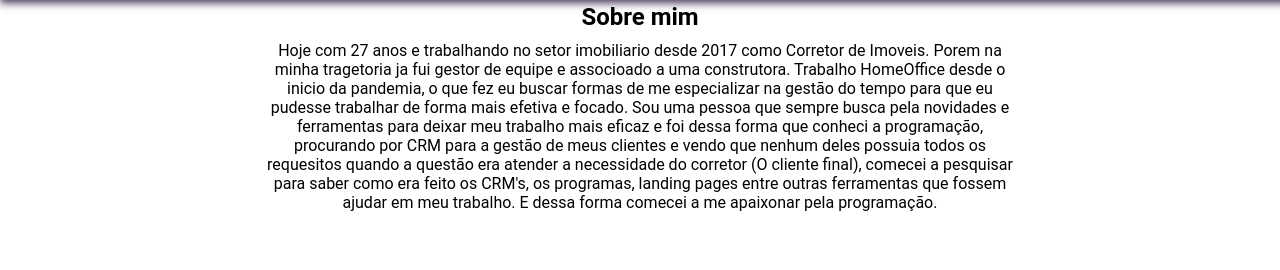
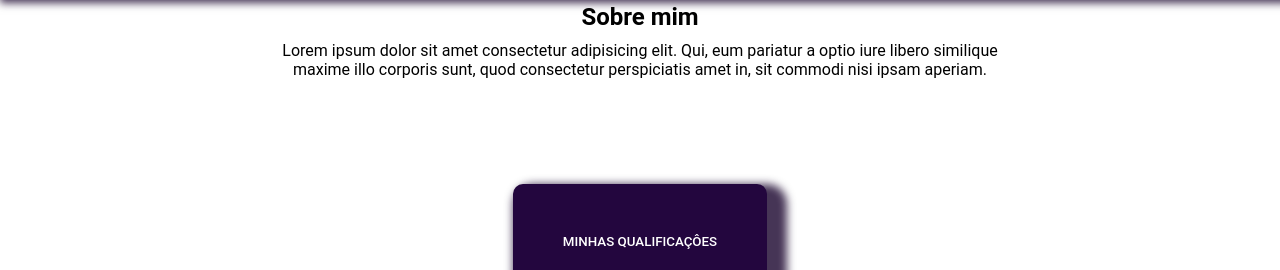
Before and after one commit to JhonatanFaelis/Portfolio, a plain HTML site: page index.html in a window 1280 px wide. Shown: the part 530-800 px from the top of the page. Drawn offline with nearby package versions, Linux system fonts and the light colour scheme.

Commit message:
mudei sobre mim para mandar para os outros.

```diff
--- a/index.html
+++ b/index.html
@@ -53,7 +53,7 @@
 
         <section class="container-sessao3" id="sobremim"> <!--sobre mim -->
             <h1>Sobre mim </h1>
-            <p>Hoje com 27 anos e trabalhando no setor imobiliario desde 2017 como Corretor de Imoveis. Porem na minha tragetoria ja fui gestor de equipe e associoado a uma construtora. Trabalho HomeOffice desde o inicio da pandemia, o que fez eu buscar formas de me especializar na gestão do tempo para que eu pudesse trabalhar de forma mais efetiva e focado. Sou uma pessoa que sempre busca pela novidades e ferramentas para deixar meu trabalho mais eficaz e foi dessa forma que conheci a programação, procurando por CRM para a gestão de meus clientes e vendo que nenhum deles possuia todos os requesitos quando a questão era atender a necessidade do corretor (O cliente final), comecei a pesquisar para saber como era feito os CRM's, os programas, landing pages entre outras ferramentas que fossem ajudar em meu trabalho. E dessa forma comecei a me apaixonar pela programação.</p>
+            <p>Lorem ipsum dolor sit amet consectetur adipisicing elit. Qui, eum pariatur a optio iure libero similique maxime illo corporis sunt, quod consectetur perspiciatis amet in, sit commodi nisi ipsam aperiam.</p>
         </section>
 
         <section class="container-sessao2"><!--Sessao 2 Sobre mim com MODAL -->
```
